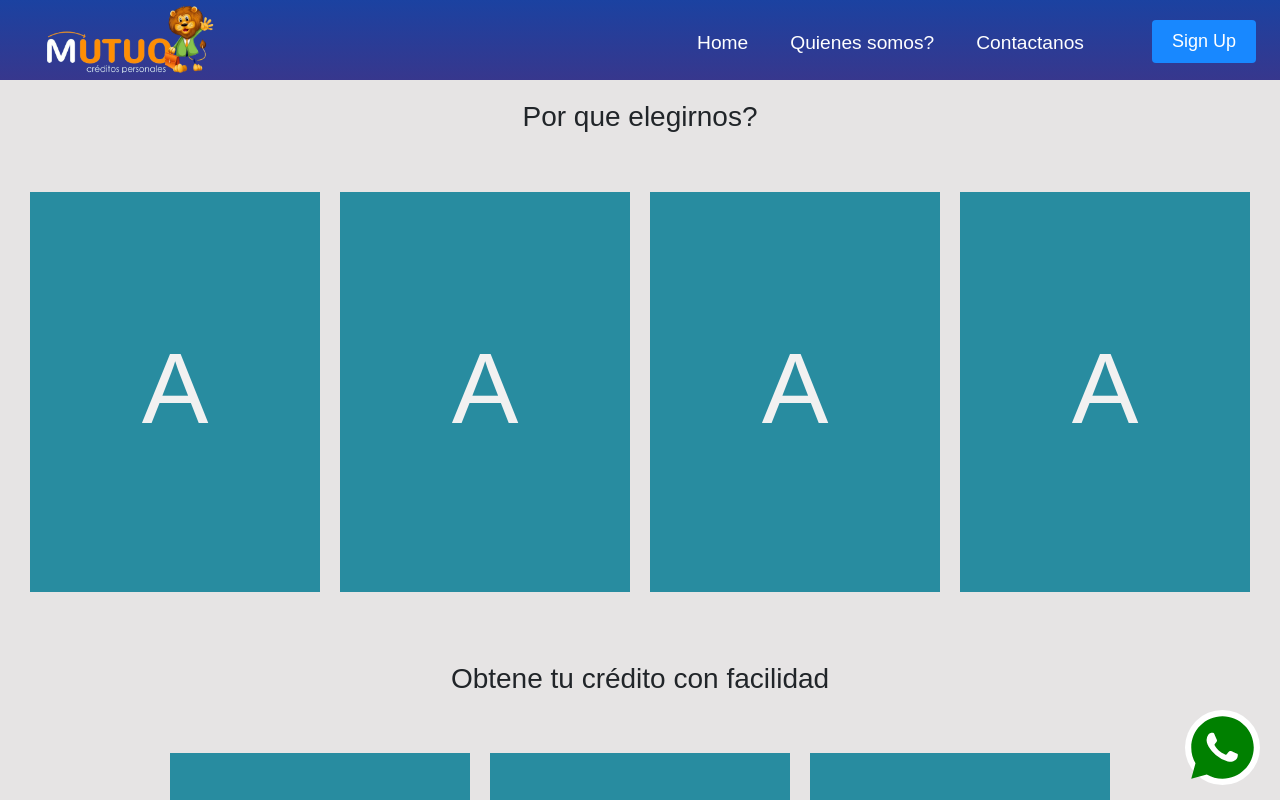
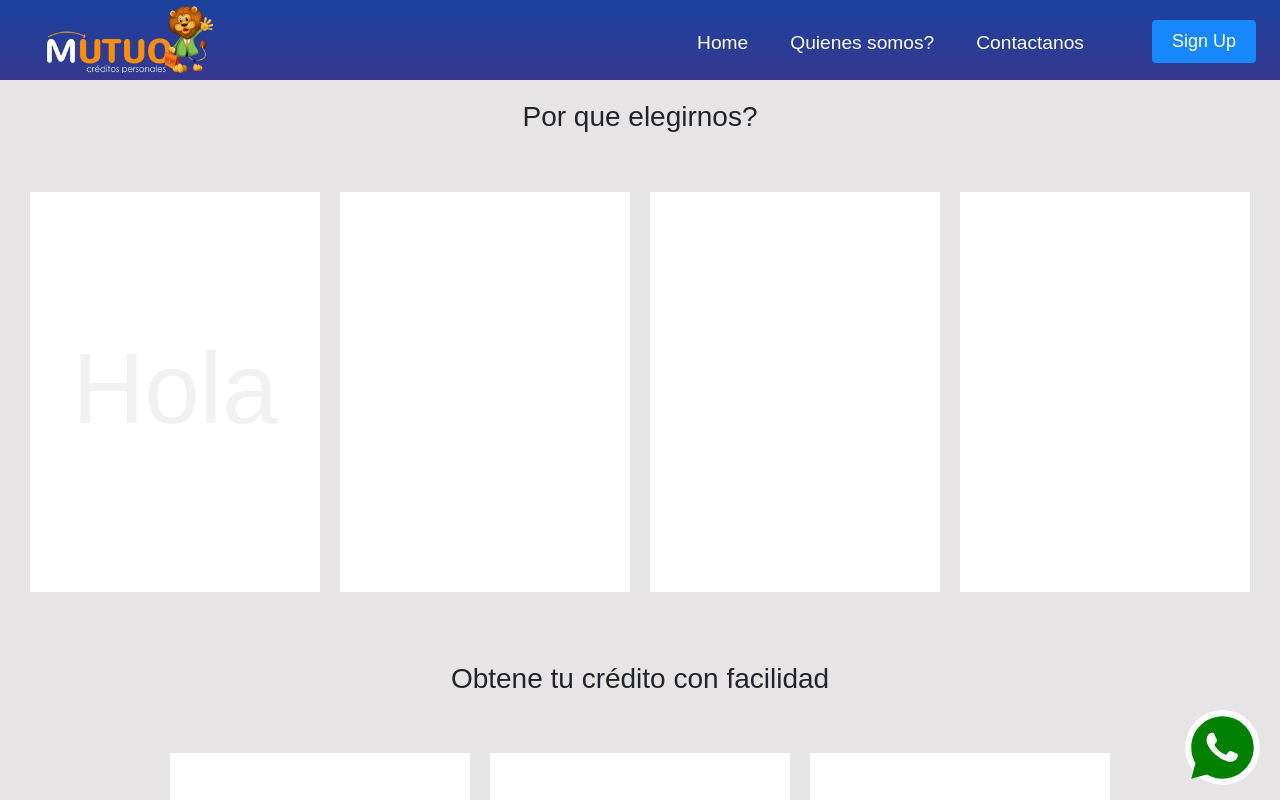
Before and after one commit to Eric9516/mutuo, a React (Create React App) app: page / in a window 1280 px wide. Shown: the top 800 px of the page. Built offline with nearby package versions, Linux system fonts and the light colour scheme.

Commit message:
cambios en las cards

```diff
--- a/src/Styles/card.css
+++ b/src/Styles/card.css
@@ -1,18 +1,3 @@
-* {
-    margin: 0;
-    padding: 0;
-    box-sizing: border-box;
-    font-family: sans-serif;
-}
-
-body {
-    background: #112031;
-    display: flex;
-    align-items: center;
-    justify-content: center;
-    min-height: 100vh;
-}
-
 .card {
     background-color: rgb(230, 228, 228);
     position: relative;
@@ -33,12 +18,12 @@ body {
 }
 
 .card .front {
-    background: #288ca0;
+    background: #fff;
     transform: perspective(500px) rotateY(0deg);
 }
 
 .card .back {
-    background: #682fc4;
+    background-image: url("../img/fondo2.jpg");
     transform: perspective(500px) rotateY(180deg);
 }
 
--- a/src/components/Card.jsx
+++ b/src/components/Card.jsx
@@ -1,14 +1,14 @@
 import React from "react";
 import "../Styles/card.css";
 
-const Card = () => {
+const Card = (props) => {
     return (
         <div class="card">
             <div class="front">
-                <h1>A</h1>
+                <h1>{props.titleFront}</h1>
             </div>
             <div class="back">
-                <h1>B</h1>
+                <h1>{props.titleBack}</h1>
             </div>
         </div>
     );
--- a/src/components/PorqueElegirnos.jsx
+++ b/src/components/PorqueElegirnos.jsx
@@ -9,7 +9,7 @@ const PorqueElegirnos = () => {
             <StyledAllHome>
                 <StyledTitle>Por que elegirnos?</StyledTitle>
                 <StyledDivContainer>
-                    <Card />
+                    <Card titleFront="Hola" titleBack="Chau" />
                     <Card />
                     <Card />
                     <Card />
--- /dev/null
+++ b/src/components/itemsCard.json
@@ -0,0 +1,3 @@
+{
+
+}
```
